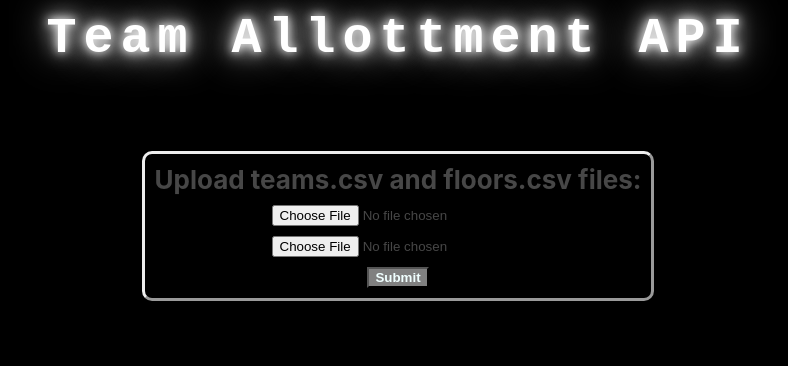
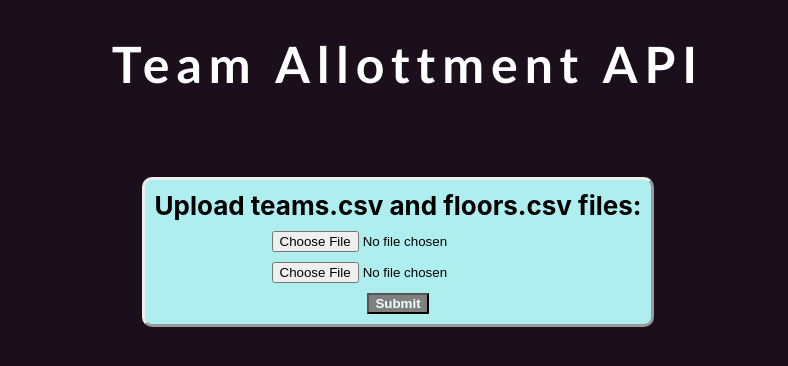
Before and after one commit to kalratanav/tamuhack_project, a React (Create React App) app in the folder my-app/: page / in a window 1280 px wide. Shown: the top 366 px of the page, without its empty margins (242-1030 px from the left). Built offline with nearby package versions, Linux system fonts and the light colour scheme.

Commit message:
Added navbar functionality

```diff
--- a/my-app/src/App.css
+++ b/my-app/src/App.css
@@ -8,14 +8,8 @@
   pointer-events: none;
 }
 
-@media (prefers-reduced-motion: no-preference) {
-  .App-logo {
-    animation: App-logo-spin infinite 20s linear;
-  }
-}
-
 .App-header {
-  background-color: black;
+  background-color: rgb(27, 15, 27);
   min-height: 100vh;
   flex: auto;
   flex-direction: column;
@@ -40,7 +34,7 @@
   flex-direction: column;
   align-items: center;
   display: flex;
-  color: hsl(0, 0%, 28%);
+  color: hsl(0, 0%, 0%);
 }
 .box {
   width: fit-content;
@@ -57,33 +51,87 @@
   font-weight: bold;
 }
 .title {
-  margin-top: 0;
-  padding-top: 10px;
-  color: hsl(0, 0%, 28%);
+  color: white;
   font-size: 50px;
   font-weight: bold;
-  font-family: monospace;
+  font-family:'Gill Sans', 'Gill Sans MT', Calibri, 'Trebuchet MS', sans-serif;
   letter-spacing: 7px;
+  flex: content;
+  vertical-align:middle;
+  display: inline-block;
+}
+
+.titleContainer {
+  width: fit-content;
+  display: inline-block;
+  vertical-align: center;
+  padding-left: 20px;
 }
 
 .title span {
-  transition: 0.5s ease-out;
+  transition: 0.25s ease-out;
 }
 
 .title:hover span {
-  color: #fff;
-  text-shadow: 0 0 10px #fff, 0 0 20px #fff, 0 0 40px #fff;
+  color:gray
 }
 
 .box {
   transition: 0.5s ease-out;
+  background-color: paleturquoise;
 }
 
 .box:hover {
-  color: #fff;
+  color: rgb(4, 51, 4);
+  background-color: rgb(115, 197, 197);
 
 }
 
 input {
   text-align: center;
+  cursor: pointer;
 }
+
+.titleLink {
+    color:white;
+    transition: 0.5s ease-out;
+    text-decoration: none;
+}
+
+.titleLink:hover {
+  color:gray;
+}
+
+ul {
+  list-style-type: none;
+}
+
+nav {
+  flex: content;
+  width: fit-content;
+  float: left;
+}
+
+.navbar {
+  width: fit-content;
+  display: inline-block;
+  top:50%;
+  vertical-align: center;
+  align-self: center;
+}
+
+.topLine {
+  display: flex;
+  justify-content: space-between;
+}
+
+.loginLink {
+  padding-right: 20px;
+  transition: 0.5s ease-out;
+  font-size: 24;
+}
+
+.loginLink:hover {
+  color:gray;
+  cursor: pointer;
+}
```
